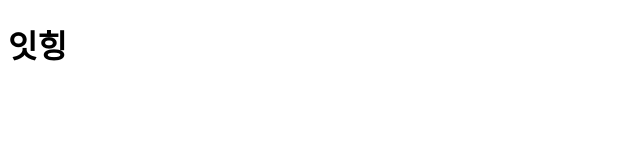
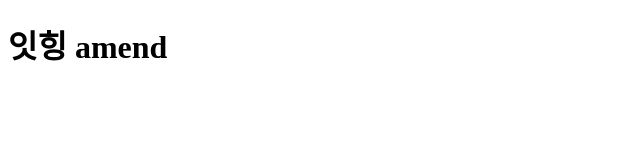
Before and after one commit to zpfhtmvlspf/git-test, a plain HTML site: page index.html in a window 1280 px wide. Shown: the whole page, without its empty margins (0-640 px from the left). Drawn offline with Linux system fonts and the light colour scheme.

Commit message:
rebase
rebase_squash

```diff
--- a/index.html
+++ b/index.html
@@ -5,6 +5,6 @@
     <title>test</title>
   </head>
   <body>
-    <h1>잇힝</h1>
+    <h1>잇힝 amend</h1>
   </body>
 </html>
```
Also changed, not shown: 1 other file.
